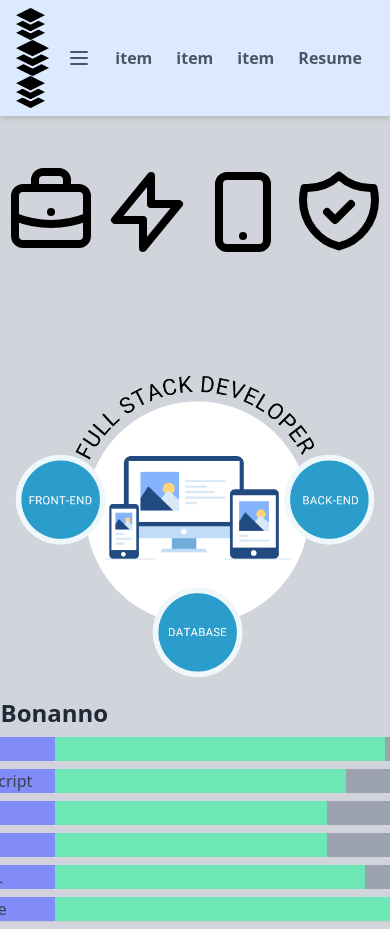
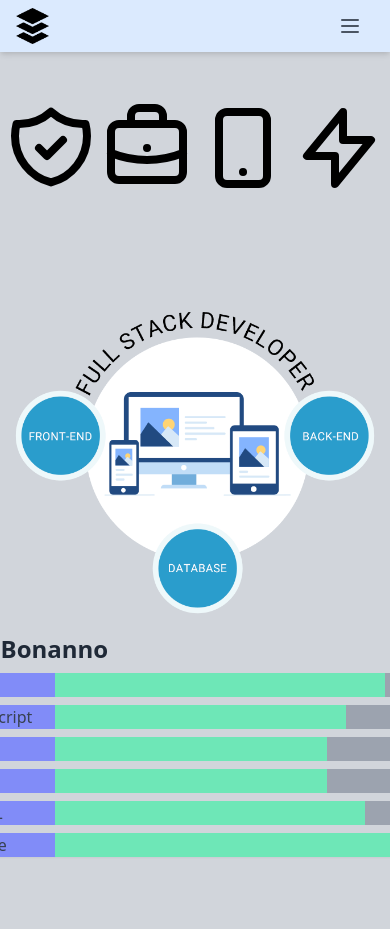
Before and after one commit to EugenioAntonioBonanno/portfolio, a React (Create React App) app: page / in a window 390 px wide. Shown: the top 929 px of the page. After the commit the page ends 865 px from the top, so only its background shows below. Built offline with nearby package versions, Linux system fonts and the light colour scheme.

Commit message:
hide header items on screen  change and show toggle

```diff
--- a/src/components/About.js
+++ b/src/components/About.js
@@ -14,16 +14,16 @@ const About = () => {
       <div className='flex justify-center'>
         <div className='flex w-full mx-16 my-12 justify-around'>
           <SvgInfo
-            svg={<Breifcase/>}
+              svg={<Shield />}
           />
           <SvgInfo
-            svg={<Lightning/>}
+            svg={<Breifcase/>}
           />
           <SvgInfo
             svg={<Mobile />}
           />
           <SvgInfo
-            svg={<Shield />}
+            svg={<Lightning/>}
           />
         </div>
       </div>
@@ -74,7 +74,6 @@ const About = () => {
         </div>
       </div>
     </div>
-
   )
 }
 
--- a/src/components/Header.js
+++ b/src/components/Header.js
@@ -8,9 +8,9 @@ const Header = () => {
       <div class="flex w-full max-w-screen-xl items-center justify-between px-4 sm:px-4">
 
         <div>
-          <img src={fullStackImage} alt="full-stack" className="inline h-8"></img>
+          <img src={fullStackImage} alt="full-stack" className="hidden sm:inline h-8"></img>
           <img src={fullStackImage} alt="full-stack" className="inline h-9"></img>
-          <img src={fullStackImage} alt="full-stack" className="inline h-8"></img>
+          <img src={fullStackImage} alt="full-stack" className="hidden sm:inline h-8"></img>
         </div>
 
         <div class="sm:hidden">
@@ -21,7 +21,7 @@ const Header = () => {
           </button>
         </div>
 
-        <nav className=''>
+        <nav className='hidden sm:block'>
           <span className='text-gray-600 font-semibold px-2 mx-1 hover:underline'>item</span>
           <span className='text-gray-600 font-semibold px-2 mx-1 hover:underline'>item</span>
           <span className='text-gray-600 font-semibold px-2 mx-1 hover:underline'>item</span>
```
Also changed, not shown: 1 other file (tests, documents, lock files or other folders).
